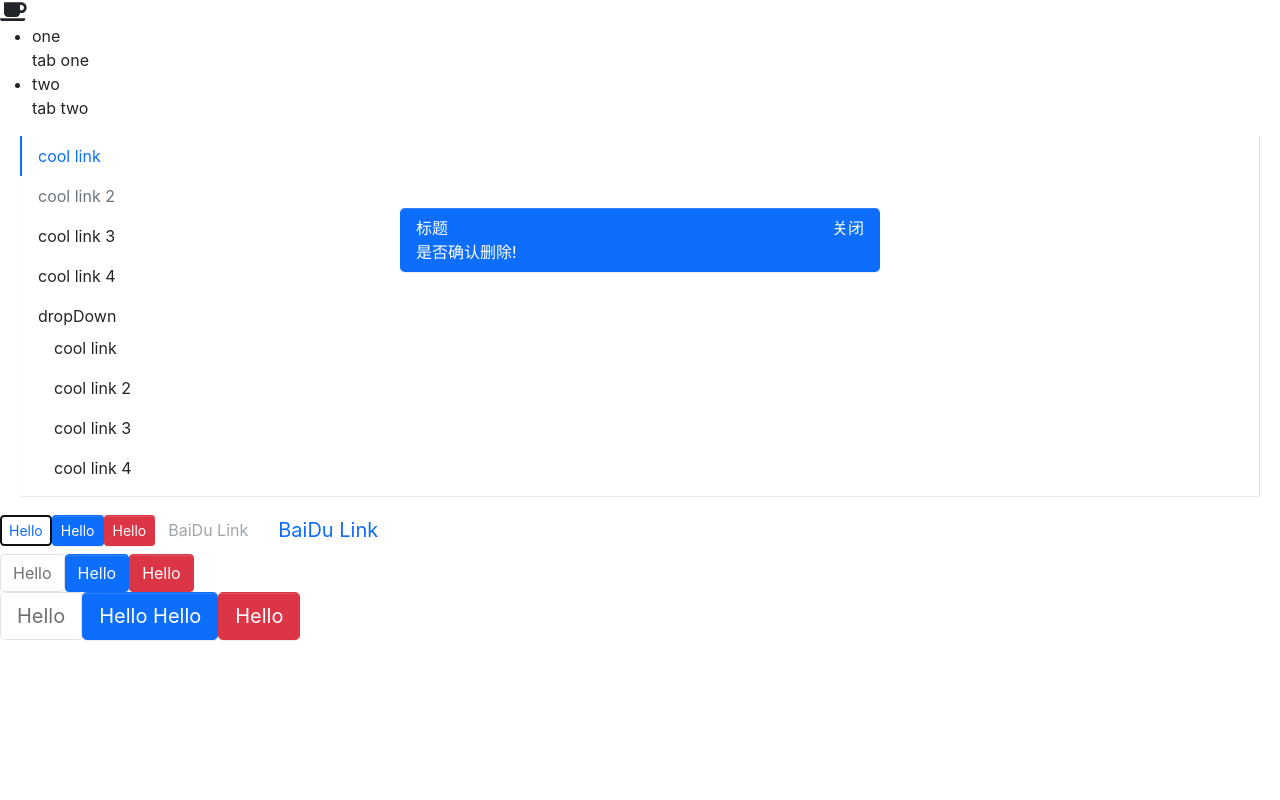
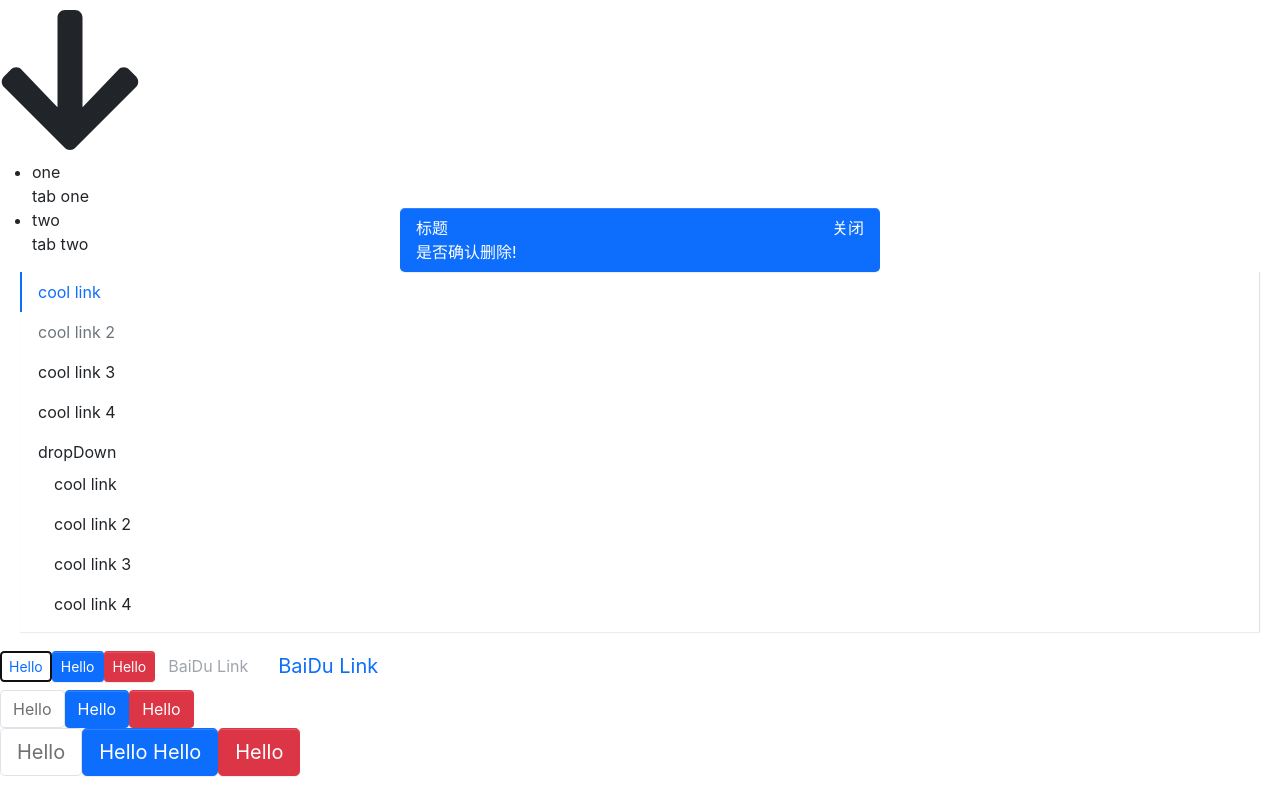
Before and after one commit to boom-sakalaka/stepup, a React (Create React App) app: page / in a window 1280 px wide. Built offline with nearby package versions, Linux system fonts and the light colour scheme.

Commit message:
添加Icon组件

```diff
--- a/src/App.tsx
+++ b/src/App.tsx
@@ -1,13 +1,16 @@
 import React,{useState} from 'react';
+import { library } from '@fortawesome/fontawesome-svg-core'
+import { fas } from '@fortawesome/free-solid-svg-icons'
 import Button,{ButtonType,ButtonSize} from './components/Button/button'
-import { FontAwesomeIcon } from '@fortawesome/react-fontawesome'
-import { faCoffee } from '@fortawesome/free-solid-svg-icons'
 import Alert ,{AlertType} from './components/Alert/alert'
 import Menu from './components/Menu/menu'
 import MenuItem from './components/Menu/menuItem'
 import SubMenu from './components/Menu/subMenu'
 import Tabs from './components/Tabs/tabs'
 import TabItem  from './components/Tabs/tabItem'
+import Icon from './components/Icon/icon'
+
+library.add(fas)
 
 function App() {
   const [isShowAlert,setIsShowAlert] = useState(true)
@@ -15,7 +18,7 @@
     <div className="App">
       <header className="App-header">
 
-      <FontAwesomeIcon icon={faCoffee} size='lg' />
+      <Icon icon="arrow-down" theme='danger' size='10x'/>
 
         <Tabs defaultIndex={'0'}>
           <TabItem  label={'one'}>
--- /dev/null
+++ b/src/components/Icon/icon.tsx
@@ -0,0 +1,21 @@
+import React from 'react'
+import classNames from 'classnames'
+import { FontAwesomeIcon, FontAwesomeIconProps } from '@fortawesome/react-fontawesome'
+
+export type ThemeProps = 'primary' | 'secondary' | 'success' | 'info' | 'warning' | 'danger' | 'light' | 'dark'
+
+export interface IconProps extends FontAwesomeIconProps {
+  theme?: ThemeProps;
+}
+
+const Icon: React.FC<IconProps> = (props) => {
+  const { className, theme, ...restProps } = props
+  const classes = classNames('step-icon', className, {
+    [`icon-${theme}`]: theme
+  })
+  return (
+    <FontAwesomeIcon className={classes}  {...restProps}/>
+  )
+}
+
+export default Icon
```
Also changed, not shown: 1 other file (tests, documents, lock files or other folders).
